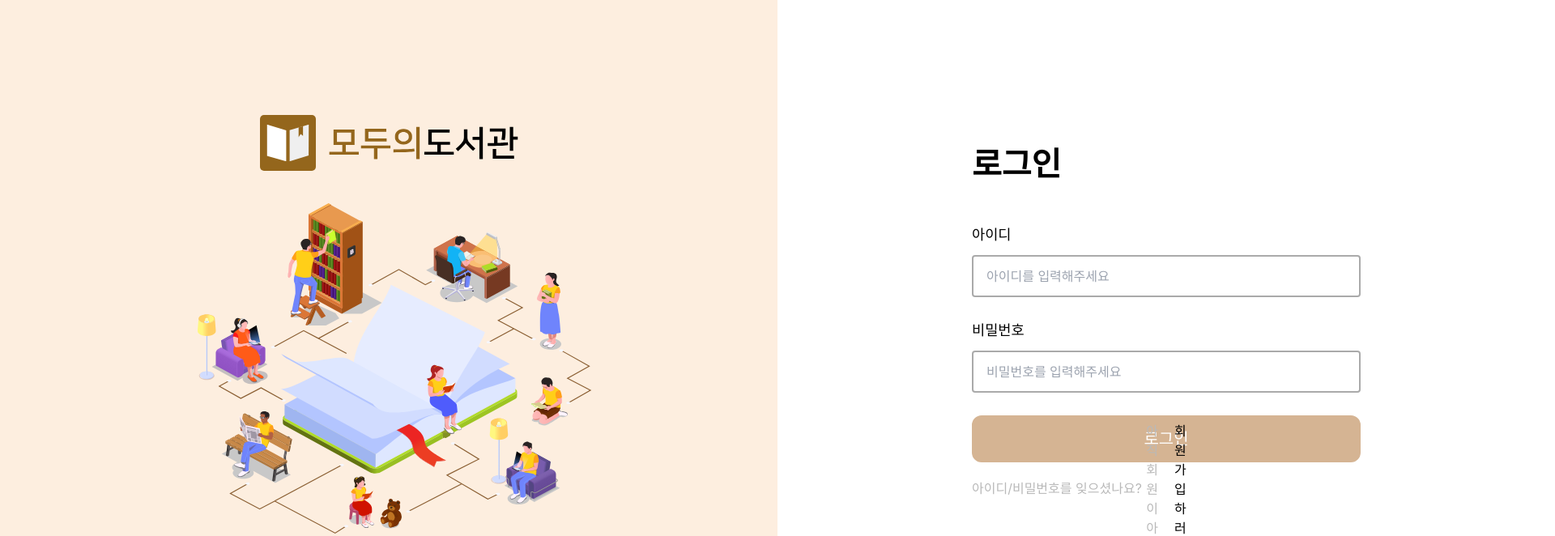
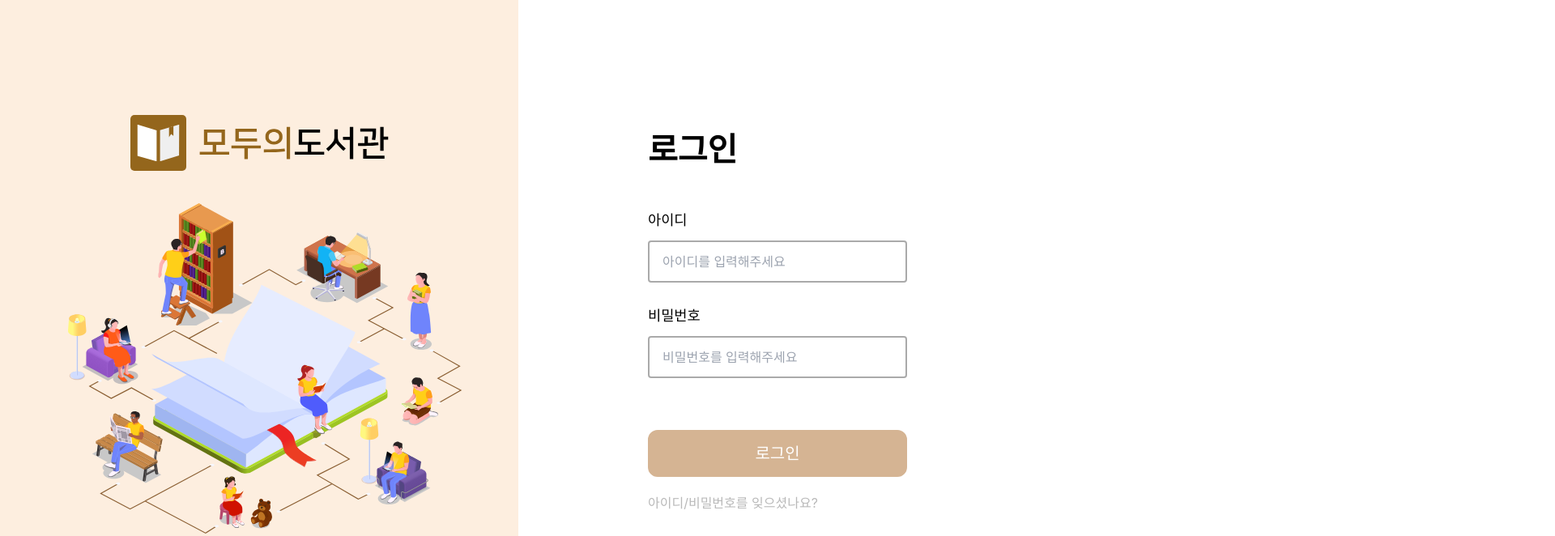
Before and after one commit to MODO-ajou/MODO_FE, a React (Vite) app: page /login in a window 1280 px wide. Shown: the top 662 px of the page at 81% size, 1920 px wide, since content can reach past the window. Built offline with nearby package versions, Linux system fonts and the light colour scheme; a web font is replaced by a local one.

Commit message:
MODO-16 feat : mainwrapper min-width 적용

```diff
--- a/package.json
+++ b/package.json
@@ -27,6 +27,7 @@
     "@types/node": "^18.14.2",
     "@types/react": "^18.0.27",
     "@types/react-dom": "^18.0.10",
+    "@types/styled-components": "^5.1.26",
     "@typescript-eslint/eslint-plugin": "^5.53.0",
     "@typescript-eslint/parser": "^5.53.0",
     "@vitejs/plugin-react": "^3.1.0",
@@ -49,6 +50,7 @@
     "prettier": "^2.8.4",
     "react-hook-form": "^7.43.9",
     "recoil": "^0.7.6",
+    "styled-components": "^5.3.10",
     "tailwindcss": "^3.2.7",
     "ts-node": "^10.9.1",
     "typescript": "^4.9.3",
--- a/src/pages/login/index.tsx
+++ b/src/pages/login/index.tsx
@@ -4,7 +4,7 @@ import Input from '@/Components/Input';
 import Button from '@/Components/Button';
 
 export const LoginPage = () => (
-  <main className="w-full min-w-[1920px] max-w-full flex">
+  <main className="flex w-full min-w-[1270px]">
     <section className="w-1/2 h-screen gap-10 bg-[#FDEEDF] flex items-center flex-col justify-center">
       <img src={modo} />
       <img src={banner} />
@@ -15,6 +15,7 @@ export const LoginPage = () => (
         <form className="w-full flex flex-col gap-3">
           <Input label="아이디" identity="아이디" />
           <Input label="비밀번호" identity="비밀번호" />
+          <div className="py-3" />
           <Button isSubmit content="로그인" />
         </form>
         <p className="text-gray mt-5">아이디/비밀번호를 잊으셨나요?</p>
```
Also changed, not shown: 1 other file (tests, documents, lock files or other folders).
